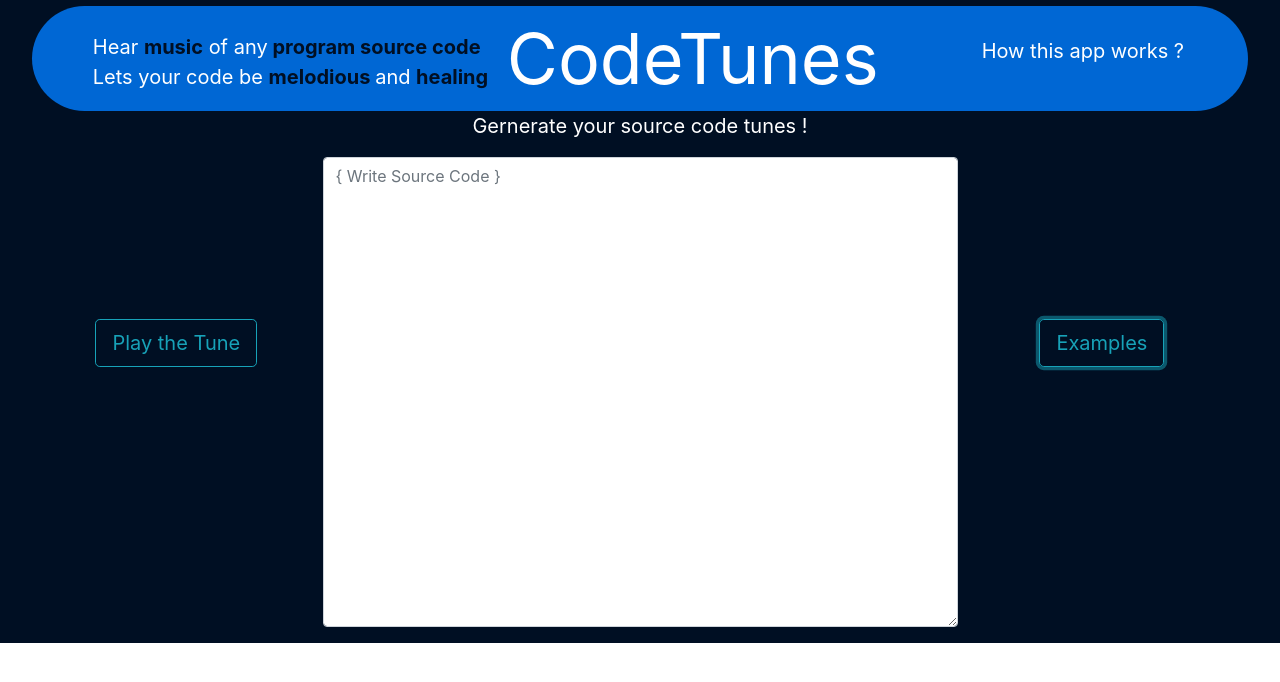
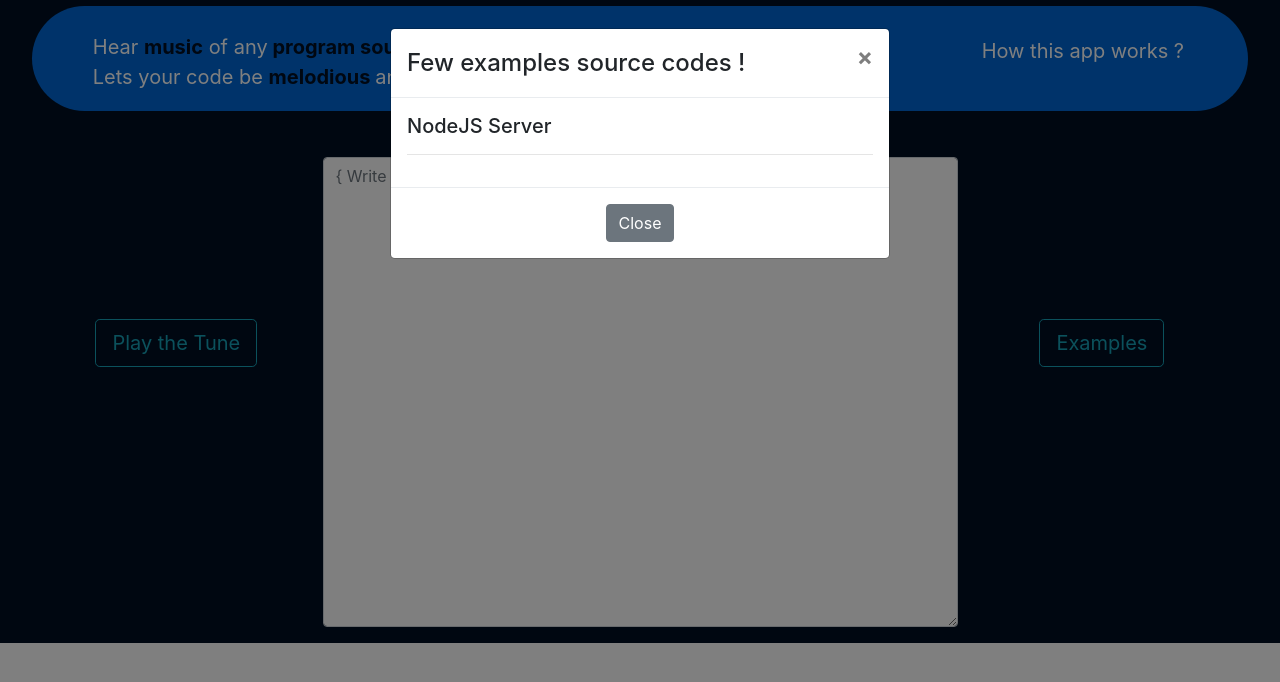
Before and after one commit to kishanpatel22/codetunes, a React (Create React App) app: page / in a window 1280 px wide. Both pictures are taken after a click on the button "Examples". Shown: the top 682 px of the page. Built offline with nearby package versions, Linux system fonts and the light colour scheme.

Commit message:
added the popup menu for the examples

```diff
--- /dev/null
+++ b/src/Example.js
@@ -0,0 +1,21 @@
+import React, { Component } from 'react';
+
+class Example extends Component {
+    constructor(props) {
+        super(props)
+        this.program = props.code.split("\n").slice(0, 5)
+        this.name = props.name
+        console.log(this.program)
+        console.log(this.name)
+    }
+    render() {
+        return(
+            <div>
+                <h5 style={{margin:'auto'}}>{this.name}</h5>
+                <hr/>
+            </div>
+        )
+    }
+}
+
+export default Example;
--- /dev/null
+++ b/src/Program.js
@@ -0,0 +1,63 @@
+const Program = {
+
+'nodejs' :  ` /* nodes js server */
+var express     = require('express');
+var bodyparser  = require('body-parser');
+var app = express()
+App.get('/blogs/show_user_blogs/:id',
+        user_service.authenticate_user_data,
+        function(req, res) {
+
+    blog.findById(req.params.id, function(err, found_blog) {
+        if(err) {
+            console.log('Error in opening a blog');
+        } else {
+            res.render('show_blog', {blog : found_blog});
+        }
+    });
+});
+Var PORT = process.env.PORT || 3000;
+Var IP = process.env.IP || '127.0.0.1';
+
+App.listen(PORT, IP, function() {
+    console.log('The server has been started !');
+});`,
+
+'React' :`
+export default function App() {
+    return (
+        <Router>
+            <div>
+                <nav>
+                    <ul>
+                        <li>
+                            <Link to="/">Home</Link>
+                        </li>
+                        <li>
+                            <Link to="/about">About</Link>
+                        </li>
+                        <li>
+                            <Link to="/users">Users</Link>
+                        </li>
+                    </ul>
+                </nav>
+                {/* A <Switch> looks through its children <Route>s and
+                    renders the first one that matches the current URL. */}
+                <Switch>
+                    <Route path="/about">
+                        <About />
+                    </Route>
+                    <Route path="/users">
+                        <Users />
+                    </Route>
+                    <Route path="/">
+                        <Home />
+                    </Route>
+                </Switch>
+            </div>
+        </Router>
+    )
+}`,
+}
+
+export default Program;
--- a/src/SourceCode.js
+++ b/src/SourceCode.js
@@ -1,14 +1,33 @@
 import React, { Component } from 'react';
+import Example from './Example.js'
+import Program from './Program.js'
+
 import Form from 'react-bootstrap/Form'
 import Container from 'react-bootstrap/Container'
 import Row from 'react-bootstrap/Row'
 import Col from 'react-bootstrap/Col'
 import Button from 'react-bootstrap/Button'
+import Modal from 'react-bootstrap/Modal'
+
 
 class SourceCode extends Component {
     constructor(props) {
         super(props)
+		this.state = {
+			show: false,
+		}
+		this.handleShow = this.handleShow.bind(this)
+		this.handleClose = this.handleClose.bind(this)
     }
+
+	handleClose() {
+		this.setState({ show: false });
+	}
+
+	handleShow() {
+		this.setState({ show: true });
+	}
+
     render() {
         return (
             <Container>
@@ -32,7 +51,26 @@ class SourceCode extends Component {
 
                     <Col>
                         <div style={{ paddingLeft: '25%', paddingTop: '100%'}}>
-                            <Button variant="outline-info" size="lg">Examples</Button>{' '}
+                            <Button variant="outline-info" size="lg" onClick={this.handleShow}>
+					            Examples
+                            </Button>
+                            <Modal show={this.state.show} onHide={this.handleClose}>
+					            <Modal.Header closeButton>
+						            <Modal.Title>
+                                        Few examples source codes !
+                                    </Modal.Title>
+					            </Modal.Header>
+					            <Modal.Body>
+                                    <Example name="NodeJS Server" code={Program['nodejs']}/>
+                                </Modal.Body>
+					            <Modal.Footer>
+                                    <div style={{margin:'auto'}}>
+						                <Button variant="secondary" onClick={this.handleClose}>
+							                Close
+                                        </Button>
+                                    </div>
+					            </Modal.Footer>
+				            </Modal>
                         </div>
                     </Col>
                 </Row>
```
Also changed, not shown: 1 other file (tests, documents, lock files or other folders).
